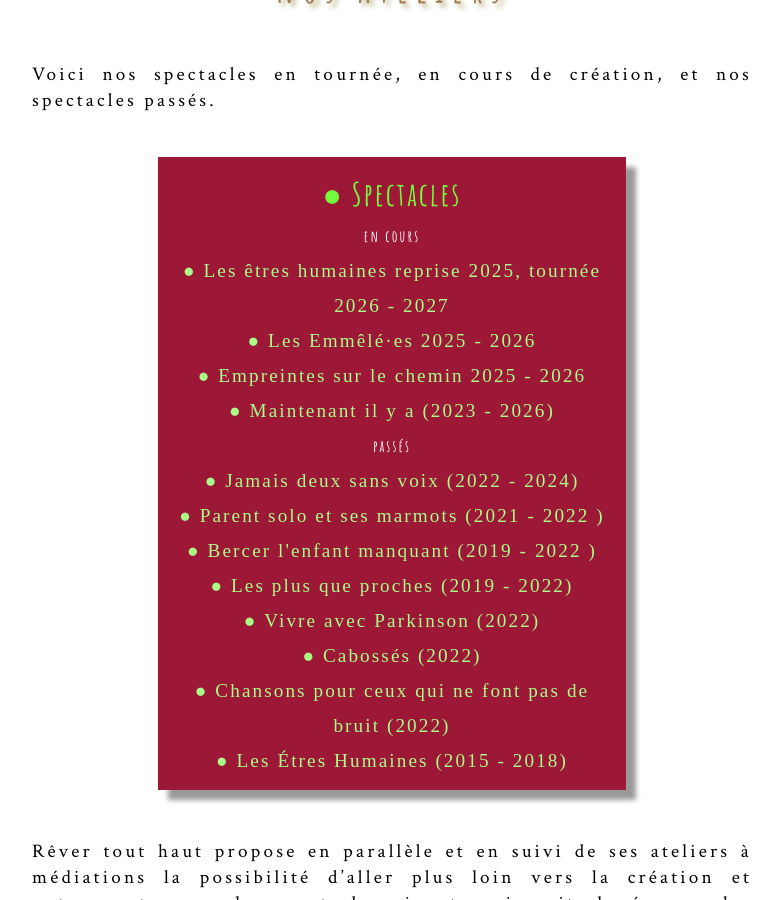
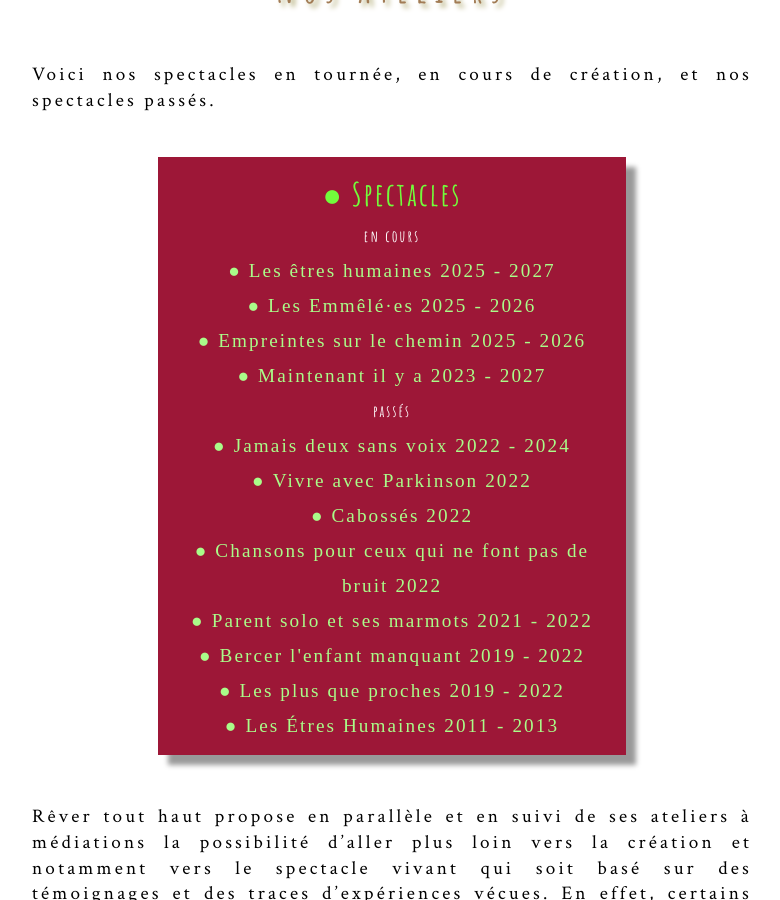
Before and after one commit to leshnik/revertouthaut, a Jekyll site: the page built from spectacles.md, in a window 1280 px wide and 900 px high, scrolled down 375 px. Shown: the whole window, without its empty margins (248-1028 px from the left). Built offline with Jekyll 4.4.1, drawn with Linux system fonts in a browser that asks for light colours.

Commit message:
spectacles better dates and order

```diff
--- a/spectacles.md
+++ b/spectacles.md
@@ -11,21 +11,21 @@ summary: Basés sur des témoignages et des traces laissées par les vécus, nos
   <p class="shadow" style="background: #9d1737; width: 50ch">
       <a style="color: #72fc3b" class="nav-list-heading subtlehover" href="/spectacles">●&nbsp;Spectacles</a><br>
       <span class="nav-list-heading-sub">en cours</span><br>
-      <a style="color: #aafc89" class="nav-list-item subtlehover" href="/les-etres-humaines">●&nbsp;Les êtres humaines reprise 2025, tournée 2026 - 2027</a><br>
+      <a style="color: #aafc89" class="nav-list-item subtlehover" href="/les-etres-humaines">●&nbsp;Les êtres humaines 2025 - 2027</a><br>
       <a style="color: #aafc89" class="nav-list-item subtlehover" style="color: #aafc89" href="les-emmeles">●&nbsp;Les&nbsp;Emmêlé&middot;es 2025 - 2026</a><br>
       <a class="nav-list-item subtlehover" style="color: #aafc89" href="captation_empreintes">●&nbsp;Empreintes sur le chemin 2025 - 2026</a><br>
-      <a style="color: #aafc89" class="nav-list-item subtlehover" href="/maintenant-il-y-a">●&nbsp;Maintenant il y a (2023 - 2026)</a><br>
+      <a style="color: #aafc89" class="nav-list-item subtlehover" href="/maintenant-il-y-a">●&nbsp;Maintenant il y a 2023 - 2027</a><br>
       <span class="nav-list-heading-sub">passés</span><br>
-       <a style="color:#aafc89" class="nav-list-item" href="jamais-deux-sans-voix">●&nbsp;Jamais deux sans voix (2022 - 2024)</a>
-       <a style="color: #aafc89" class="nav-list-item subtlehover" href="/parent-solo-et-ses-marmots">●&nbsp;Parent solo et ses marmots (2021 - 2022 )</a><br>
-      <a style="color: #aafc89" class="nav-list-item subtlehover" href="/bercer-l-enfant-manquant">●&nbsp;Bercer l'enfant manquant (2019 - 2022 )</a><br>
+       <a style="color:#aafc89" class="nav-list-item" href="jamais-deux-sans-voix">●&nbsp;Jamais deux sans voix 2022 - 2024</a><br>
+       <a style="color: #aafc89" class="nav-list-item subtlehover" href="/vivre-avec-parkinson">●&nbsp;Vivre avec Parkinson 2022</a><br>
+      <a class="nav-list-item subtlehover" style="color: #aafc89" href="/cabosses">●&nbsp;Cabossés 2022</a>
+      <br>
+      <a style="color: #aafc89" class="nav-list-item subtlehover" href="chansons-pour-ceux-qui-ne-font-pas-de-bruit">●&nbsp;Chansons pour ceux qui ne font pas de bruit 2022</a><br>
+       <a style="color: #aafc89" class="nav-list-item subtlehover" href="/parent-solo-et-ses-marmots">●&nbsp;Parent solo et ses marmots 2021 - 2022</a><br>
+      <a style="color: #aafc89" class="nav-list-item subtlehover" href="/bercer-l-enfant-manquant">●&nbsp;Bercer l'enfant manquant 2019 - 2022</a><br>
+      <a style="color: #aafc89" class="nav-list-item subtlehover"  href="/lpqp-lecture-musicale">●&nbsp;Les plus que proches 2019 - 2022</a><br>
 
-      <a style="color: #aafc89" class="nav-list-item subtlehover"  href="/lpqp-lecture-musicale">●&nbsp;Les plus que proches (2019 - 2022)</a><br>
-      <a style="color: #aafc89" class="nav-list-item subtlehover" href="/vivre-avec-parkinson">●&nbsp;Vivre avec Parkinson (2022)</a><br>
-      <a class="nav-list-item subtlehover" style="color: #aafc89" href="/cabosses">●&nbsp;Cabossés (2022)</a>
-      <br>
-      <a style="color: #aafc89" class="nav-list-item subtlehover" href="chansons-pour-ceux-qui-ne-font-pas-de-bruit">●&nbsp;Chansons pour ceux qui ne font pas de bruit (2022)</a><br>
-      <a style="color: #aafc89" class="nav-list-item subtlehover"  href="les-etres-humaines">●&nbsp;Les&nbsp;Étres&nbsp;Humaines&nbsp;(2015 - 2018)</a><br>
+      <a style="color: #aafc89" class="nav-list-item subtlehover"  href="les-etres-humaines">●&nbsp;Les&nbsp;Étres&nbsp;Humaines&nbsp;2011 - 2013</a><br>
 
     </p>
 </div>
```
